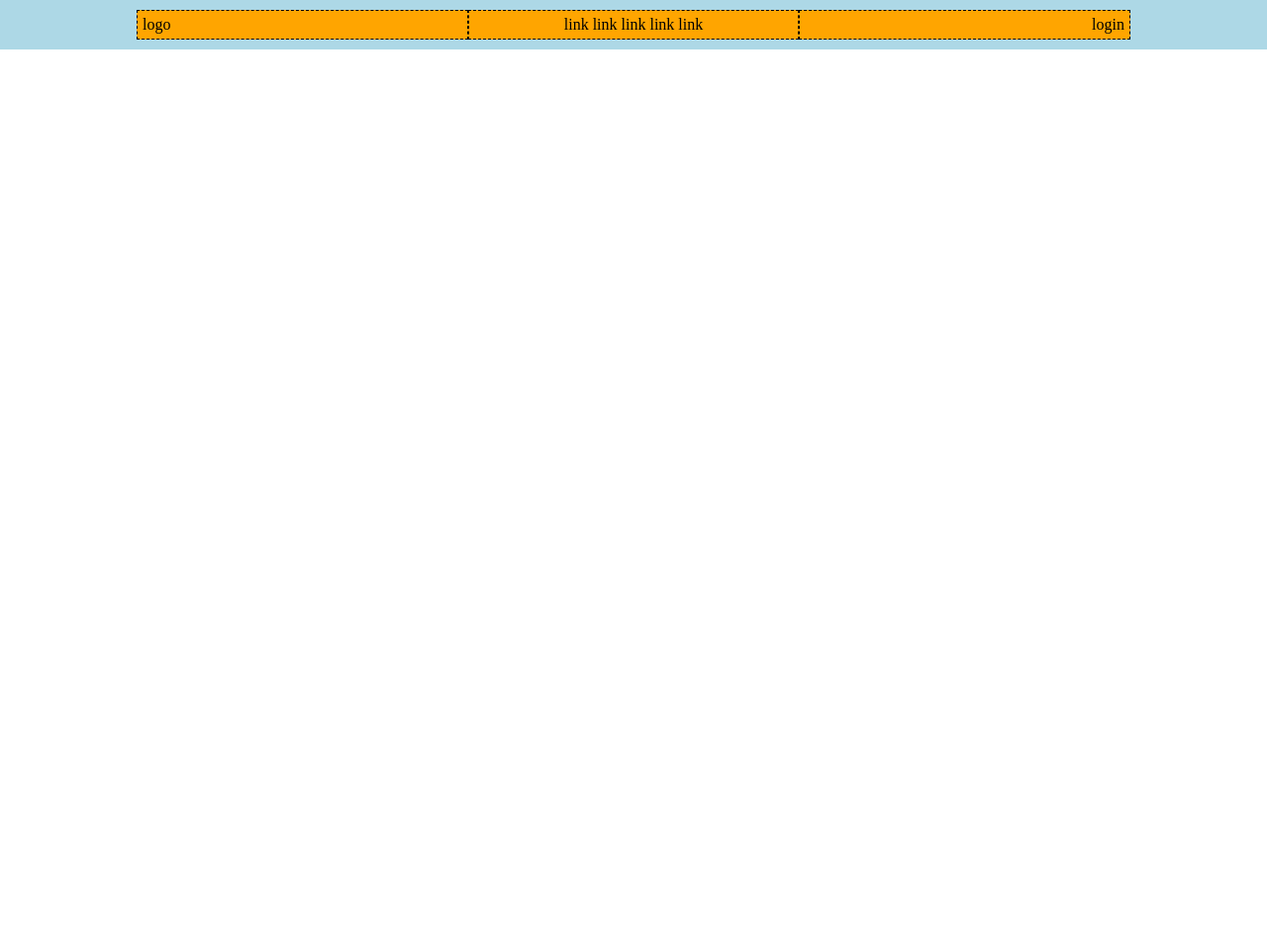
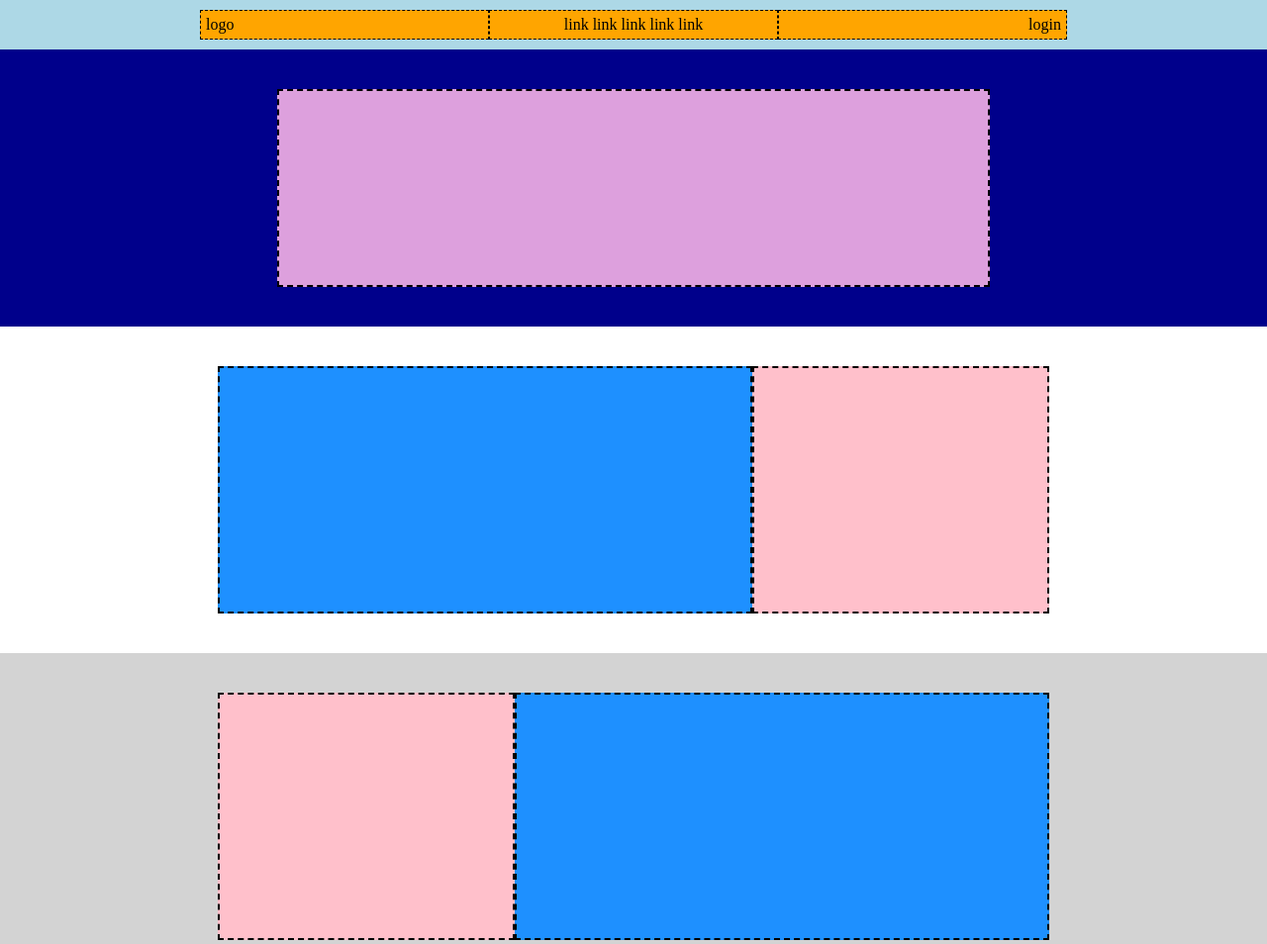
Before and after one commit to GiovanniCadoni/htmlcss-struttura-discord, a plain HTML site: page index.html in a window 1280 px wide. Shown: the top 954 px of the page at 99% size. Before the commit the page ends 800 px from the top, so only its background shows below. Drawn offline with Linux system fonts and the light colour scheme.

Commit message:
add: main, sections and advertisement

```diff
--- a/css/style.css
+++ b/css/style.css
@@ -5,7 +5,6 @@
 }
 
 /*HEADER*/
-
 header{
     /*DEBUG*/
     background-color: lightblue;
@@ -14,7 +13,7 @@ header{
 }
 .navigation-box{
     display: flex;
-    width: 80%;
+    width: 70%;
     margin: 0 auto;
     padding: 10px;
     justify-content: center;
@@ -40,3 +39,64 @@ header{
 .navigation-block.login{
     text-align: right;
 }
+
+/*MAIN*/
+.main-box{
+    background-color: darkblue;
+    display: flex;
+    padding: 40px;
+    justify-content: center;
+    align-items: center;
+}
+
+.main-block{
+    background-color: plum;
+    width: 60%;
+    min-height: 200px;
+    border: 2px dashed black;
+}
+
+/*SECTIONS*/
+.section-box{
+    display: flex;
+    padding: 40px;
+    justify-content: center;
+    align-items: center;
+    padding: 40px;
+}
+
+.section-block.large{
+    background-color:dodgerblue;
+    min-height: 250px;
+    width: 45%;
+    border: 2px dashed black;
+}
+
+.section-block.small{
+    background-color:pink;
+    min-height: 250px;
+    width: 25%;
+    border: 2px dashed black;
+}
+
+/*SECTION REVERSE*/
+.section-box.reverse{
+    background-color: lightgrey;
+    flex-direction: row-reverse;
+}
+
+/*ADVERTISEMENT*/
+.advertisement-box{
+    display: flex;
+    justify-content: center;
+    align-items: center;
+    padding: 40px;
+    background-color: lightgrey;
+}
+
+.advertisement-block{
+    background-color:green;
+    min-height: 450px;
+    width: 70%;
+    border: 2px dashed black;
+}
--- a/index.html
+++ b/index.html
@@ -25,29 +25,60 @@
         </header>
         <!--/HEADER-->
 
+        <!--MAIN-->
+        <main class="main-box">
+            <div class="main-block">
+
+            </div>
+        </main>
+        <!--/MAIN-->
+
+        <!--FIRST SECTION-->
+        <section class="section-box">
+            <div class="section-block large">
+
+            </div>
+            <div class="section-block small">
+
+            </div>
+        </section>
+        <!--/FIRST SECTION-->
+
+        <!--SECOND SECTION BUT REVERSE-->
+        <section class="section-box reverse">
+            <div class="section-block large">
+
+            </div>
+            <div class="section-block small">
+
+            </div>
+        </section>
+        <!--/SECOND SECTION BUT REVERSE-->
+
+        <!--THIRD SECTION-->
+        <section class="section-box">
+            <div class="section-block large">
+
+            </div>
+            <div class="section-block small">
+
+            </div>
+        </section>
+        <!--THIRD SECTION-->
+
+        <!--ADVERTISEMENT-->
+        <section class="advertisement-box">
+            <div class="advertisement-block">
+
+            </div>
+        </section>
+        <!--/ADVERTISEMENT-->
+
+        <!--BANNER-->
         <section>
 
         </section>
-
-        <section>
-
-        </section>
-
-        <section>
-
-        </section>
-
-        <section>
-
-        </section>
-
-        <section>
-
-        </section>
-
-        <section>
-
-        </section>
+        <!--/BANNER-->
 
         <!--FOOTER-->
         <footer>
```
